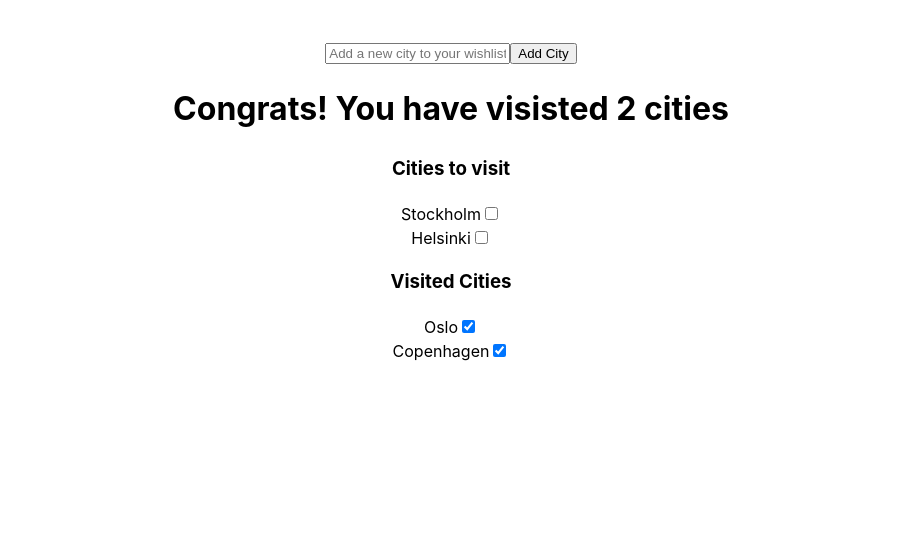
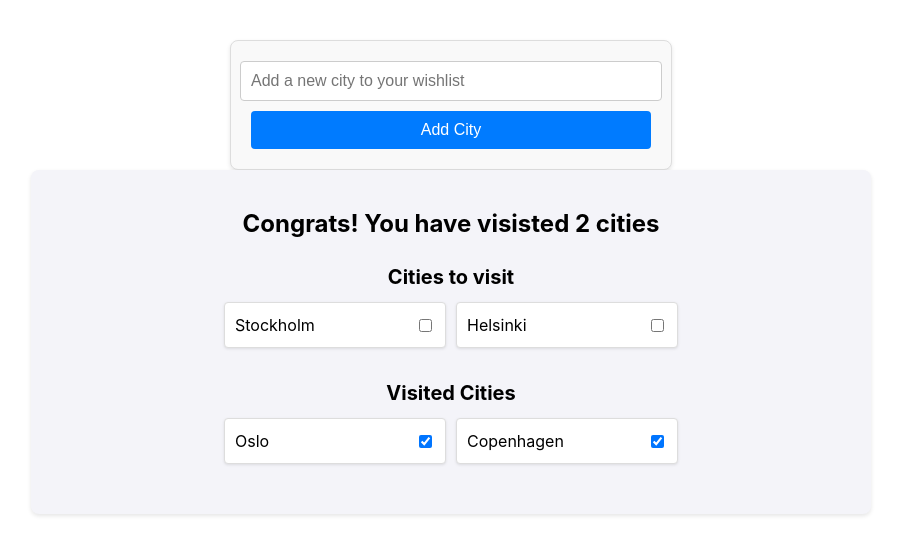
Before and after one commit to r0binsahin/travel-wishlist, a React (Vite) app: page / in a window 1280 px wide. Shown: the top 554 px of the page, without its empty margins (189-1090 px from the left). Built offline with nearby package versions, Linux system fonts and the light colour scheme.

Commit message:
styling added

```diff
--- a/src/App.tsx
+++ b/src/App.tsx
@@ -4,16 +4,7 @@ import { AddCity } from './components/addCity/AddCity';
 import { DisplayCities } from './components/displayCities/DisplayCities';
 import { City } from './models/City';
 import { randomId } from './utils/randonId';
-
-function App() {
-  const [cities, setCities] = useState<City[]>([]);
-
-  useEffect(() => {
-    const storedCities = localStorage.getItem('cities');
-    if (storedCities) {
-      setCities(JSON.parse(storedCities));
-    } else {
-      setCities([
+const defaultCities = [
   {
     id: '1',
     name: 'Stockholm',
@@ -34,7 +25,17 @@ function App() {
     name: 'Copenhagen',
     isVisited: true,
   },
-      ]);
+];
+
+function App() {
+  const [cities, setCities] = useState<City[]>([]);
+
+  useEffect(() => {
+    const storedCities = localStorage.getItem('cities');
+    if (storedCities) {
+      setCities(JSON.parse(storedCities));
+    } else {
+      setCities(defaultCities);
     }
   }, []);
 
--- a/src/components/addCity/addCity.css
+++ b/src/components/addCity/addCity.css
@@ -0,0 +1,43 @@
+.add-city-form {
+    display: flex;
+    flex-direction: column;
+    align-items: center;
+    max-width: 400px;
+    margin: 0 auto;
+    padding: 20px;
+    border: 1px solid #ddd;
+    border-radius: 8px;
+    background-color: #f9f9f9;
+    box-shadow: 0 2px 4px rgba(0, 0, 0, 0.1);
+  }
+
+  .add-city-form input {
+    width: 100%;
+    padding: 10px;
+    margin-bottom: 10px;
+    border: 1px solid #ccc;
+    border-radius: 4px;
+    font-size: 16px;
+  }
+
+  .add-city-form input:focus {
+    border-color: #007bff;
+    outline: none;
+    box-shadow: 0 0 3px rgba(0, 123, 255, 0.25);
+  }
+
+  .add-city-form button {
+    width: 100%;
+    padding: 10px;
+    background-color: #007bff;
+    color: #fff;
+    border: none;
+    border-radius: 4px;
+    font-size: 16px;
+    cursor: pointer;
+    transition: background-color 0.3s ease;
+  }
+
+  .add-city-form button:hover {
+    background-color: #0056b3;
+  }
--- a/src/components/displayCities/displayCities.css
+++ b/src/components/displayCities/displayCities.css
@@ -0,0 +1,53 @@
+.cities-container {
+    max-width: 800px;
+    margin: 0 auto;
+    padding: 20px;
+    background-color: #f4f4f9;
+    border-radius: 8px;
+    box-shadow: 0 2px 4px rgba(0, 0, 0, 0.1);
+    text-align: center;
+  }
+
+  .cities-container h1 {
+    font-size: 24px;
+    margin-bottom: 20px;
+  }
+
+  .cities-container h3 {
+    font-size: 20px;
+    margin-bottom: 10px;
+  }
+
+  .cities-toVisit, .visited-cities {
+    margin-bottom: 30px;
+  }
+
+  .cities-wrapper {
+    display: flex;
+    flex-wrap: wrap;
+    justify-content: center;
+    gap: 10px;
+  }
+
+  .city {
+    display: flex;
+    align-items: center;
+    background-color: #fff;
+    padding: 10px;
+    border: 1px solid #ddd;
+    border-radius: 4px;
+    width: 200px;
+    box-shadow: 0 1px 3px rgba(0, 0, 0, 0.1);
+  }
+
+  .city label {
+    display: flex;
+    align-items: center;
+    width: 100%;
+    justify-content: space-between;
+  }
+
+  .city input[type='checkbox'] {
+    margin-left: 10px;
+    cursor: pointer;
+  }
```
Lines whose indentation alone changed are shown as unchanged.
